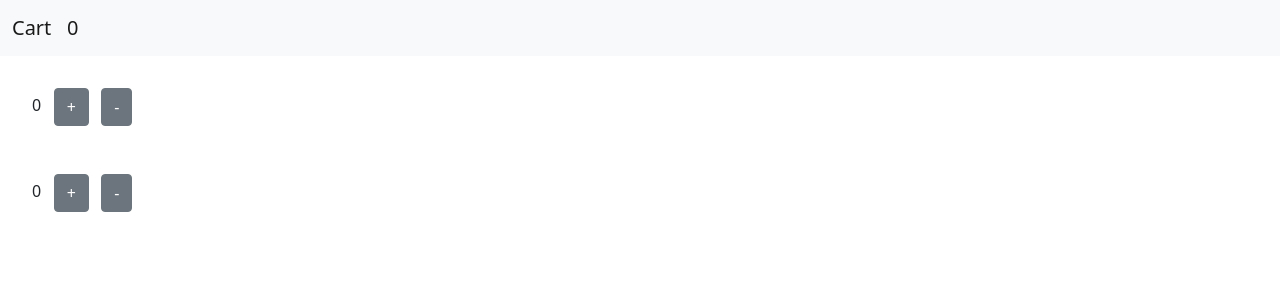
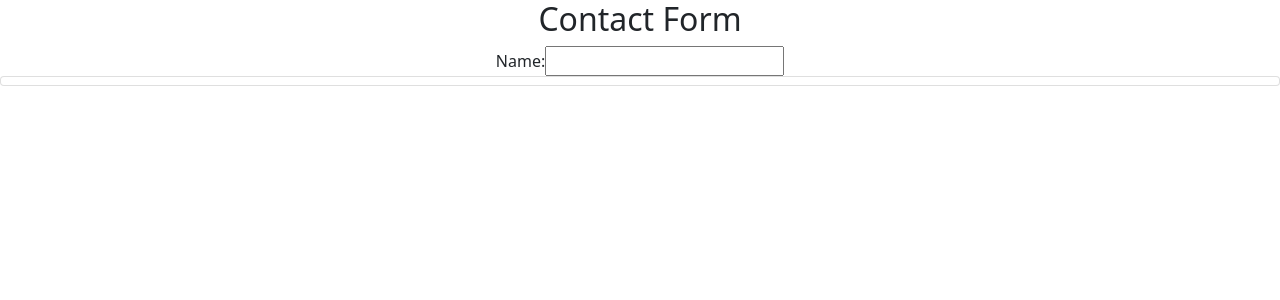
Before and after one commit to DikshaYadav22/React-Counter-App, a React (Create React App) app: page / in a window 1280 px wide. Shown: the top 300 px of the page. Built offline with nearby package versions, Linux system fonts and the light colour scheme.

Commit message:
added contactform

```diff
--- a/src/App.js
+++ b/src/App.js
@@ -1,31 +1,33 @@
 import React, {useState} from 'react'
 import Menu from './component/Menu';
 import Counter from './component/Counter';
-import Practise from './component/Practise';
+import ContactForm from './component/ContactForm';
+// import Practise from './component/Practise';
 
 const App = () => {
-  const [data, setData] = useState(0);
+  // const [data, setData] = useState(0);
 
-  const incrementCounter = () => {
-   setData(data+1);
+  // const incrementCounter = () => {
+  //  setData(data+1);
 
-  }
-  const decrementCounter = () => {
-    if(data > 0){
-      setData(data - 1);
-    }
-  }
+  // }
+  // const decrementCounter = () => {
+  //   if(data > 0){
+  //     setData(data - 1);
+  //   }
+  // }
 
   return(
     <div>
-    {/* <Practise /> */}
+        <ContactForm />
+    {/* <Practise />
 
       <Menu cartItem={data} />
       <Counter dataItem={data}
               increment = {incrementCounter}
               decrement={decrementCounter}
       />
-      <Counter dataItem={data} />
+      <Counter dataItem={data} /> */}
 
     </div>
   )
--- /dev/null
+++ b/src/component/ContactForm.js
@@ -0,0 +1,23 @@
+import React, {useState} from 'react';
+import { Card, CardTitle } from 'reactstrap';
+
+const ContactForm = () => {
+    const [data, setData] = useState("");
+
+    const inputHandler = (e) => {
+        setData(e.target.value);
+    }
+
+    return (
+        <div className="text-center">
+            <h2>Contact Form</h2>
+                <label htmlFor='name'>Name: </label>
+                <input type="text" onChange={inputHandler} />
+                <Card>
+                    <CardTitle>{data}</CardTitle>
+                </Card>
+        </div>
+    )
+}
+
+export default ContactForm;
```
